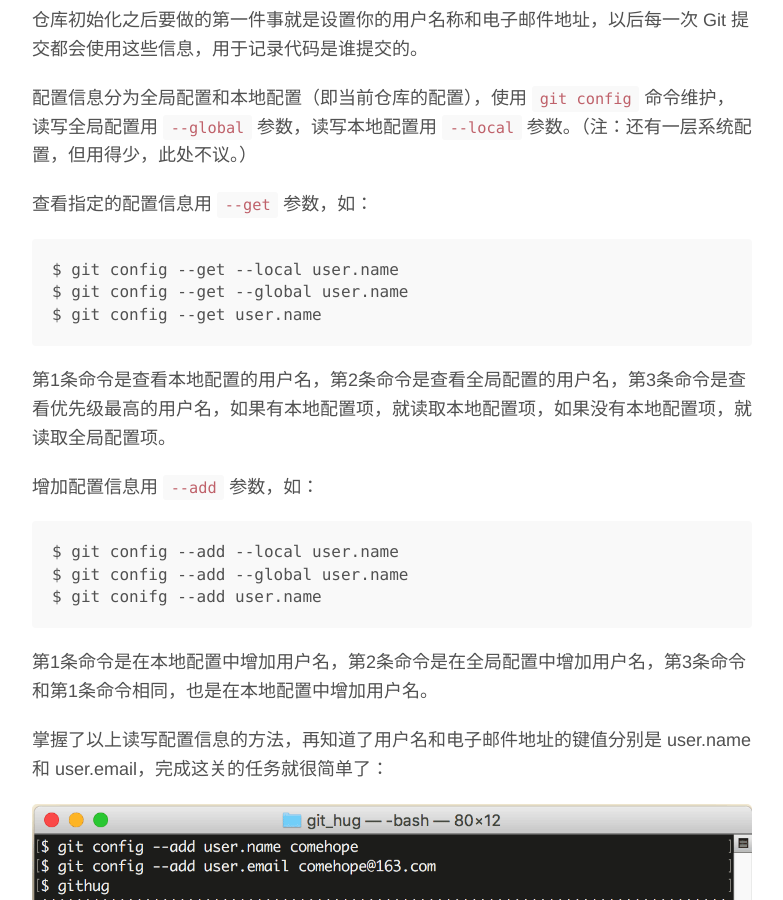
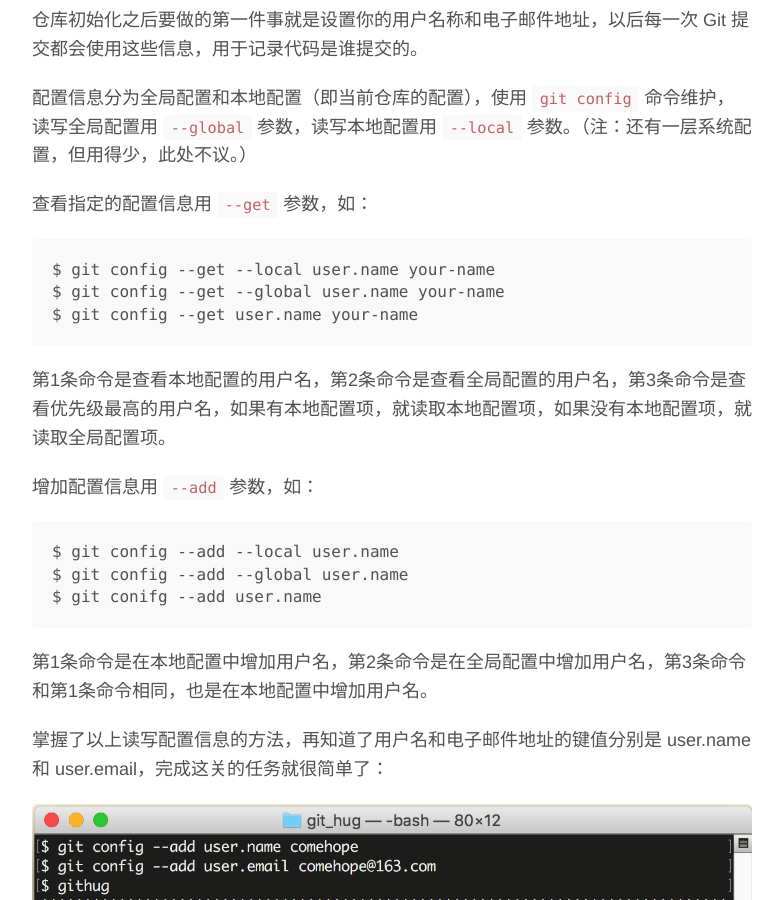
Before and after one commit to comehope/comehope.github.io, a Jekyll site: the page built from _posts/2016-11-22-learning-git-through-githug-part-1-level-1-to-10.md, in a window 1280 px wide and 900 px high, scrolled down 3303 px. Shown: the whole window, without its empty margins (248-1031 px from the left). Built offline with Jekyll 4.4.1, drawn with Linux system fonts in a browser that asks for light colours; some of the changed text lies outside the part shown.

Commit message:
修正git config示例中的缺少参数的错误

````diff
--- a/_posts/2016-11-22-learning-git-through-githug-part-1-level-1-to-10.md
+++ b/_posts/2016-11-22-learning-git-through-githug-part-1-level-1-to-10.md
@@ -65,9 +65,9 @@ $ git init
 查看指定的配置信息用 `--get` 参数，如：
 
 ```
-$ git config --get --local user.name
-$ git config --get --global user.name
-$ git config --get user.name
+$ git config --get --local user.name your-name
+$ git config --get --global user.name your-name
+$ git config --get user.name your-name
 ```
 
 第1条命令是查看本地配置的用户名，第2条命令是查看全局配置的用户名，第3条命令是查看优先级最高的用户名，如果有本地配置项，就读取本地配置项，如果没有本地配置项，就读取全局配置项。
@@ -103,7 +103,7 @@ $ git conifg --add user.name
 ```
 $ git add README
 $ git add *.md
-$ git add .
+$ git add -A
 ```
 
 第1条命令表示把 README 这个文件添加到暂存区，第2条命令表示把 md 扩展名的文件都添加到暂存区，第3条命令表示把所有没加到暂存区的文件都添加到暂存区。
````
